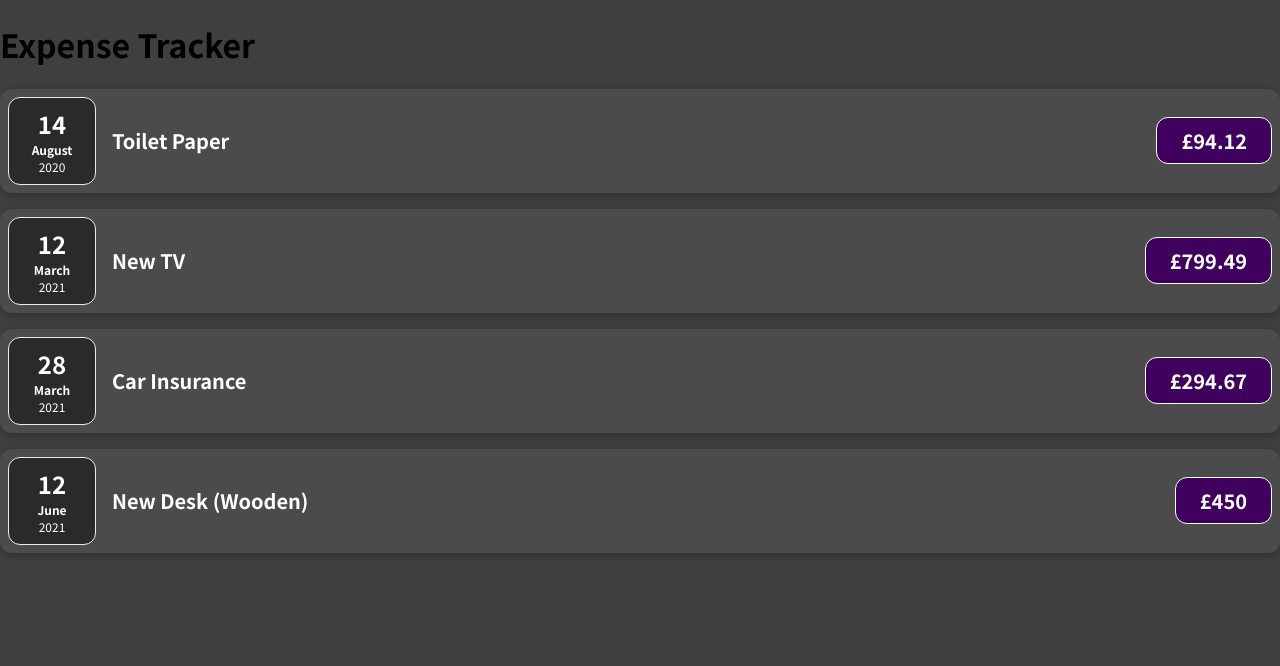
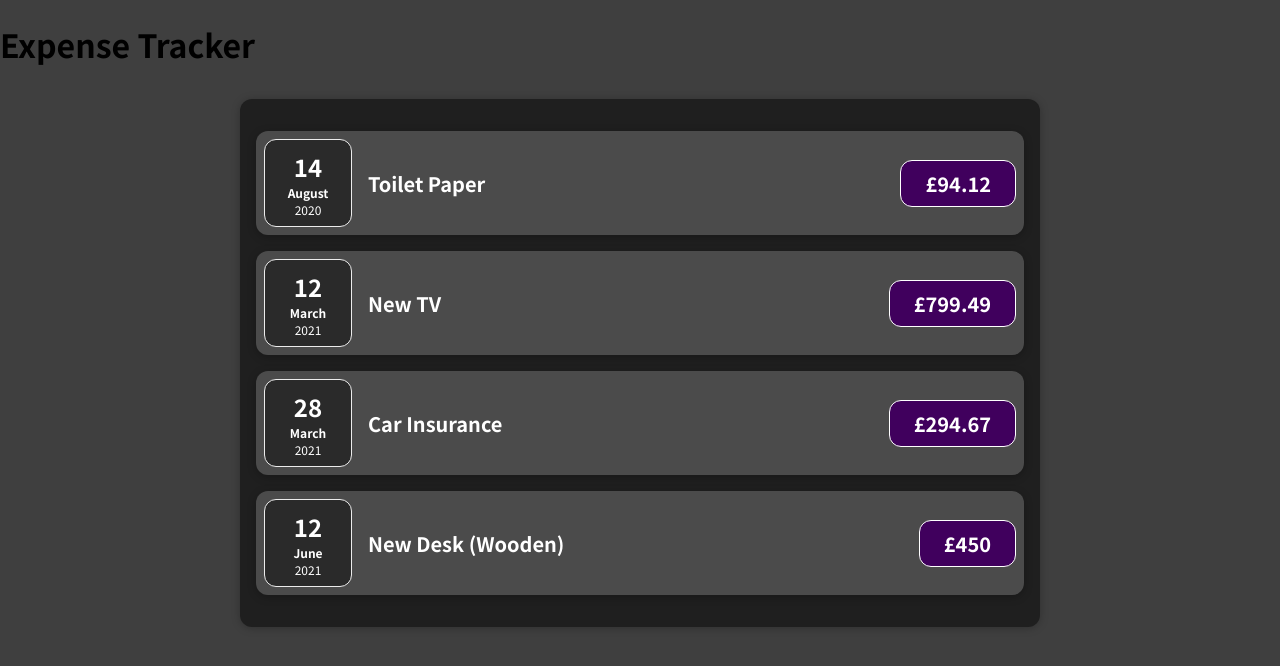
Before and after one commit to jonmccallum96/Expense-Tracker, a React (Create React App) app: page / in a window 1280 px wide. Shown: the top 666 px of the page. Built offline with nearby package versions, Linux system fonts and the light colour scheme.

Commit message:
create expenses component

```diff
--- a/src/App.js
+++ b/src/App.js
@@ -1,5 +1,5 @@
 import './App.css';
-import ExpenseItem from './components/ExpenseItem';
+import Expenses from './components/Expenses';
 
 function App() {
   const expenses = [
@@ -31,9 +31,7 @@
   return (
     <div>
       <h1>Expense Tracker</h1>
-      {expenses.map((expense) => {
-        return <ExpenseItem title={expense.title} amount={expense.amount} date={expense.date} />;
-      })}
+      <Expenses expenses={expenses} />
     </div>
   );
 }
--- /dev/null
+++ b/src/components/Expenses.css
@@ -0,0 +1,9 @@
+.expenses {
+  padding: 1rem;
+  background-color: rgb(31, 31, 31);
+  margin: 2rem auto;
+  width: 50rem;
+  max-width: 95%;
+  border-radius: 12px;
+  box-shadow: 0 1px 8px rgba(0, 0, 0, 0.25);
+}
--- /dev/null
+++ b/src/components/Expenses.js
@@ -0,0 +1,14 @@
+import ExpenseItem from './ExpenseItem';
+import './Expenses.css';
+
+function Expenses(props) {
+  return (
+    <div className="expenses">
+      {props.expenses.map((expense) => {
+        return <ExpenseItem title={expense.title} amount={expense.amount} date={expense.date} />;
+      })}
+    </div>
+  );
+}
+
+export default Expenses;
```
